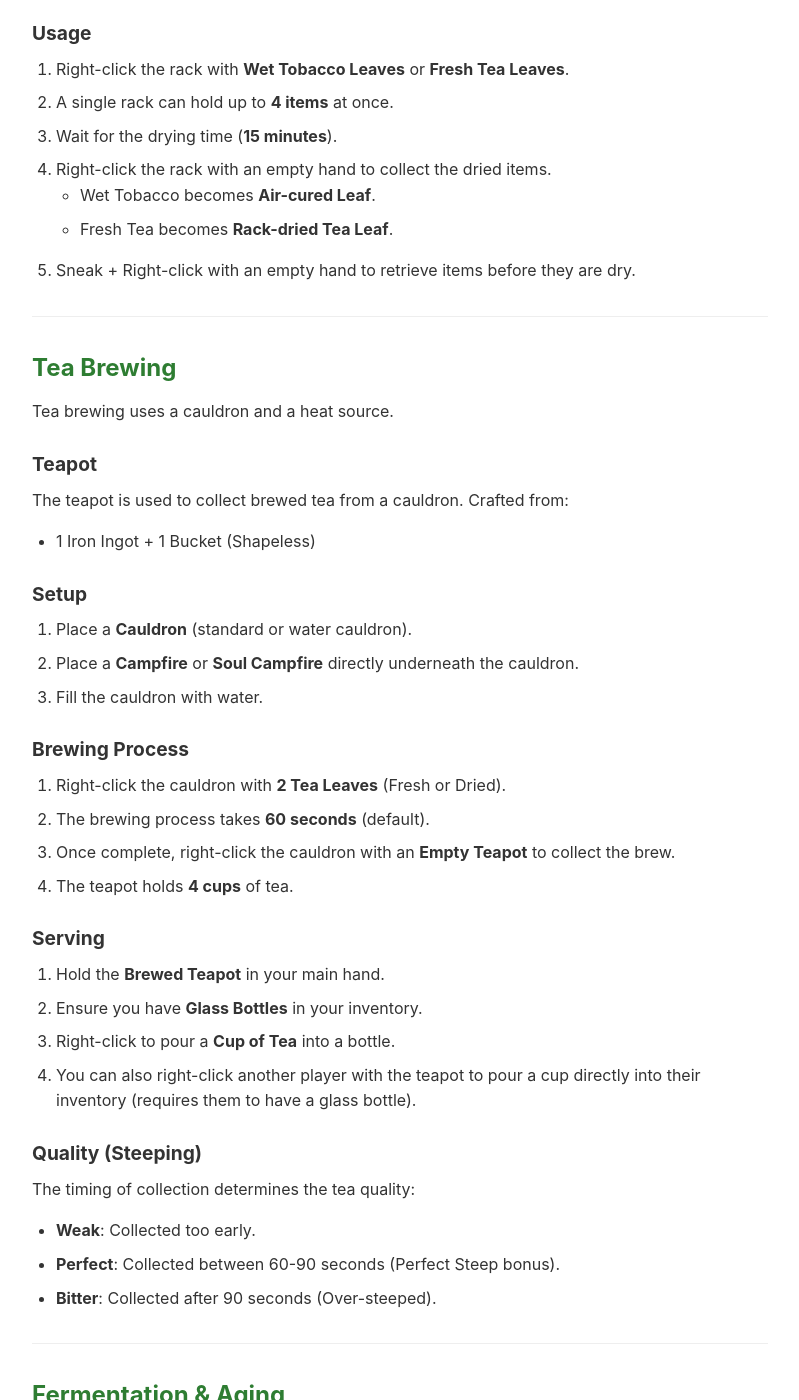
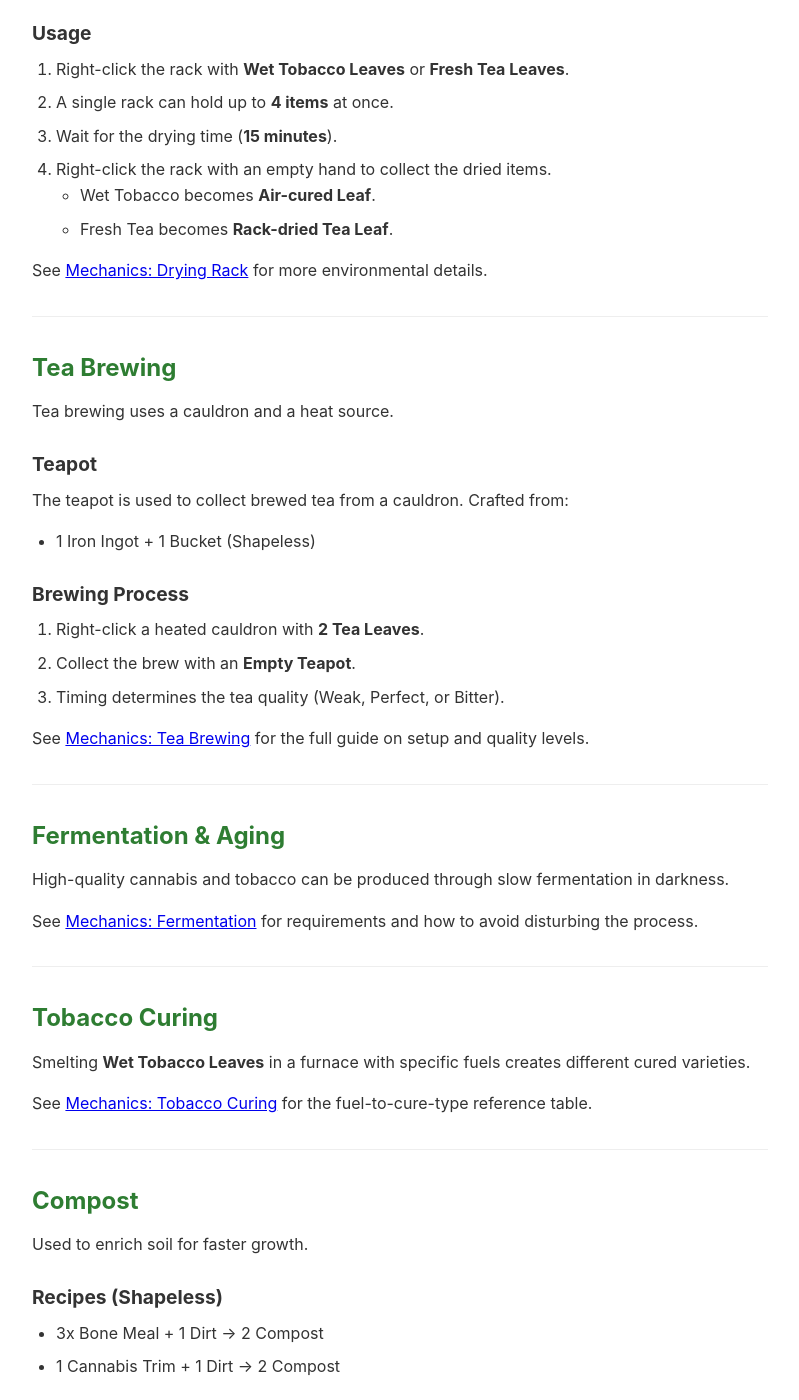
Before and after one commit to timuzkas/cultivar, a Jekyll site: the page built from docs/crafting.md, in a window 1280 px wide and 1400 px high, scrolled down 2823 px. Shown: the whole window, without its empty margins (240-1039 px from the left). Built offline with Jekyll 4.4.1, drawn with Linux system fonts in a browser that asks for light colours; some of the changed text lies outside the part shown.

Commit message:
fixed docs and a brewing bug

```diff
--- a/docs/crafting.md
+++ b/docs/crafting.md
@@ -112,7 +112,8 @@ The drying rack is not a craftable item. To create one:
 4. Right-click the rack with an empty hand to collect the dried items.
    - Wet Tobacco becomes **Air-cured Leaf**.
    - Fresh Tea becomes **Rack-dried Tea Leaf**.
-5. Sneak + Right-click with an empty hand to retrieve items before they are dry.
+
+See [Mechanics: Drying Rack](/mechanics#watering-system) for more environmental details.
 
 ---
 
@@ -126,32 +127,13 @@ The teapot is used to collect brewed tea from a cauldron.
 Crafted from:
 - 1 Iron Ingot + 1 Bucket (Shapeless)
 
-### Setup
-
-1. Place a **Cauldron** (standard or water cauldron).
-2. Place a **Campfire** or **Soul Campfire** directly underneath the cauldron.
-3. Fill the cauldron with water.
-
 ### Brewing Process
 
-1. Right-click the cauldron with **2 Tea Leaves** (Fresh or Dried).
-2. The brewing process takes **60 seconds** (default).
-3. Once complete, right-click the cauldron with an **Empty Teapot** to collect the brew.
-4. The teapot holds **4 cups** of tea.
+1. Right-click a heated cauldron with **2 Tea Leaves**.
+2. Collect the brew with an **Empty Teapot**.
+3. Timing determines the tea quality (Weak, Perfect, or Bitter).
 
-### Serving
-
-1. Hold the **Brewed Teapot** in your main hand.
-2. Ensure you have **Glass Bottles** in your inventory.
-3. Right-click to pour a **Cup of Tea** into a bottle.
-4. You can also right-click another player with the teapot to pour a cup directly into their inventory (requires them to have a glass bottle).
-
-### Quality (Steeping)
-
-The timing of collection determines the tea quality:
-- **Weak**: Collected too early.
-- **Perfect**: Collected between 60-90 seconds (Perfect Steep bonus).
-- **Bitter**: Collected after 90 seconds (Over-steeped).
+See [Mechanics: Tea Brewing](/mechanics#tea-brewing) for the full guide on setup and quality levels.
 
 ---
 
@@ -159,18 +141,15 @@ The timing of collection determines the tea quality:
 
 High-quality cannabis and tobacco can be produced through slow fermentation in darkness.
 
-### Setup
+See [Mechanics: Fermentation](/mechanics#fermentation--aging) for requirements and how to avoid disturbing the process.
 
-1. Place a **Chest** at **Y level < 40**.
-2. Ensure the light level at the chest is **0** (total darkness).
+---
 
-### Process
+## Tobacco Curing
 
-1. Place **Cannabis Buds** or **Dry Tobacco Leaves** into the chest.
-2. **DO NOT OPEN** the chest for **40 minutes**. Opening the chest disturbs the environment and ruins the batch.
-3. After 40 minutes, the items will transform:
-   - Cannabis Bud -> **Fermented Bud** (enhanced potency).
-   - Dry Tobacco -> **Aged Tobacco** (richer effects).
+Smelting **Wet Tobacco Leaves** in a furnace with specific fuels creates different cured varieties.
+
+See [Mechanics: Tobacco Curing](/mechanics#tobacco-curing) for the fuel-to-cure-type reference table.
 
 ---
 
```
Also changed, not shown: docs/mechanics.md (+7 -5 lines), 6 other files.
